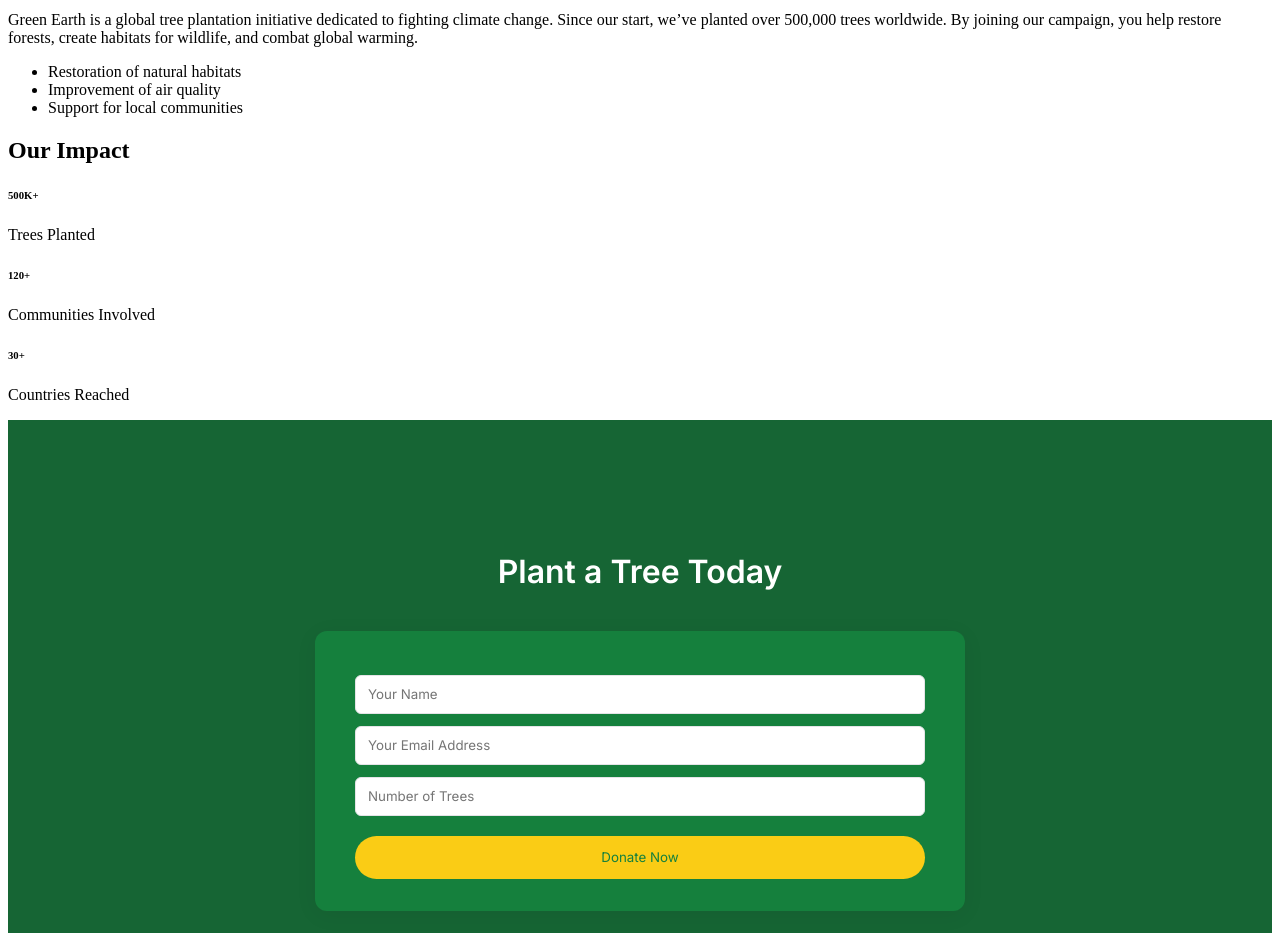
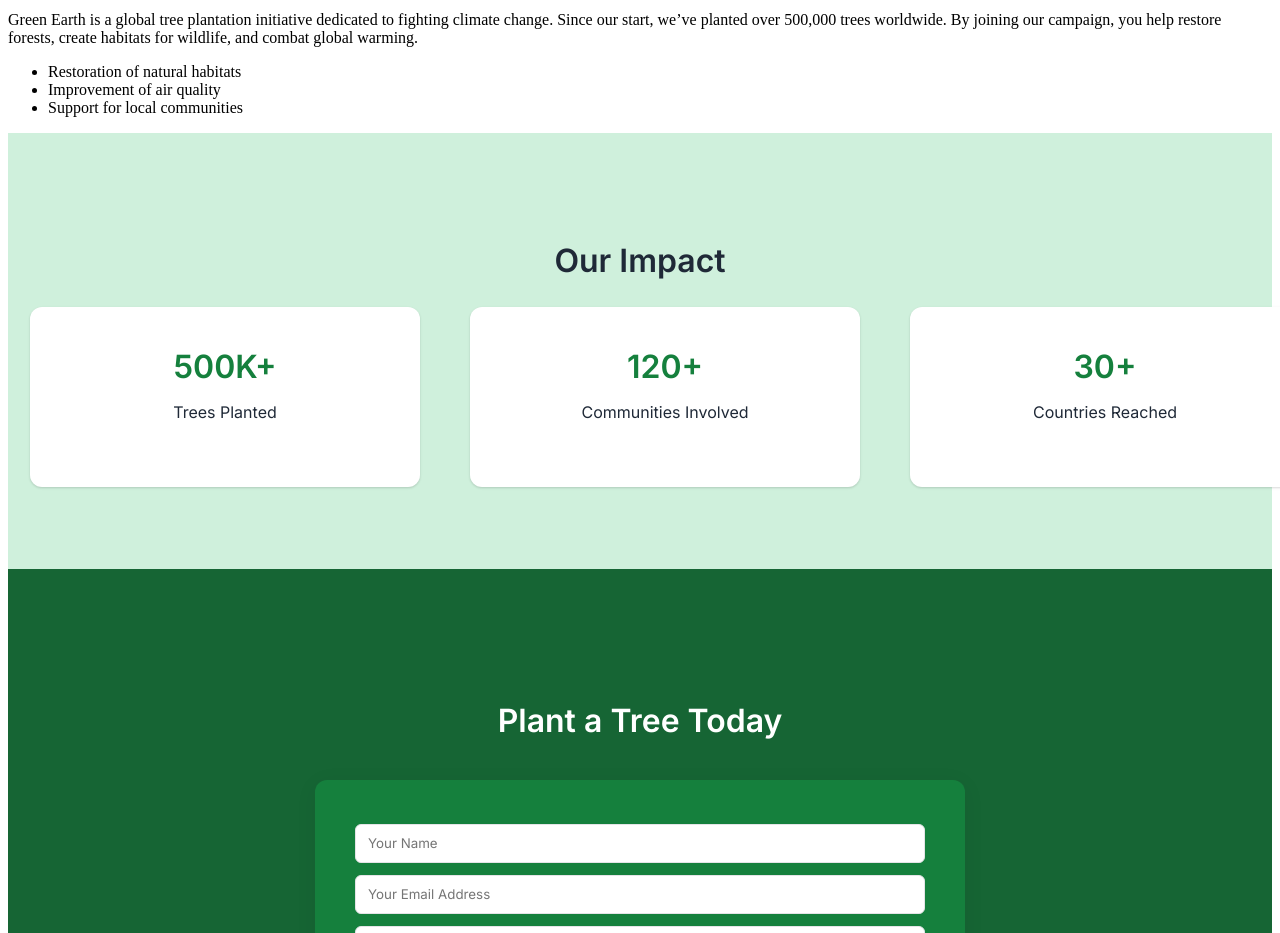
Before and after one commit to jishu-das2002/green-earth-assignment, a plain HTML site: page index.html in a window 1280 px wide. Shown: the part 1300-2233 px from the top of the page. Drawn offline with Linux system fonts and the light colour scheme; no server answers.

Commit message:
complete 100% our impact section

```diff
--- a/index.html
+++ b/index.html
@@ -91,20 +91,20 @@
         <!-- about section end -->
         <!-- our impact section start -->
 
-        <section>
-            <h1>Our Impact</h1>
-            <div>
-                <div>
-                    <h6>500K+</h6>
-                    <p>Trees Planted</p>
+        <section class="our-impact-section">
+            <h1 class="our-impact-section-title inter-font">Our Impact</h1>
+            <div class="reviews">
+                <div class="review">
+                    <h6 class="inter-font">500K+</h6>
+                    <p  class="inter-font">Trees Planted</p>
                 </div>
-                <div>
-                    <h6>120+</h6>
-                    <p>Communities Involved</p>
+                <div class="review">
+                    <h6 class="inter-font">120+</h6>
+                    <p class="inter-font">Communities Involved</p>
                 </div>
-                <div>
-                    <h6>30+</h6>
-                    <p>Countries Reached</p>
+                <div class="review">
+                    <h6 class="inter-font">30+</h6>
+                    <p class="inter-font">Countries Reached</p>
                 </div>
             </div>
         </section>
--- a/style.css
+++ b/style.css
@@ -183,6 +183,53 @@
     background: rgba(220, 252, 231, 1);
 }
 
+/* our impact section start */
+
+.our-impact-section{
+    width: 100%;
+    height: 436px;
+    background: rgba(207, 240, 220, 1);
+    display: flex;
+    flex-direction: column;
+    justify-content: center;
+    align-items: center;
+}
+
+.our-impact-section-title{
+    color: rgba(31, 41, 55, 1);
+    font-size: 32px;
+    font-weight: 600
+}
+
+.reviews{
+    display: flex;
+}
+
+.review{
+    width: 310px;
+    height: 100px;
+    border-radius: 12px;
+    box-shadow: 0px 1px 2px 0px rgba(0, 0, 0, 0.06),0px 1px 3px 0px rgba(0, 0, 0, 0.1);
+    background: rgba(255, 255, 255, 1);
+    padding: 40px;
+    margin-left: 50px;
+}
+
+.review h6{
+    color: rgba(21, 128, 61, 1);
+    font-size: 32px;
+    font-weight: 600;
+    margin: 0;
+    text-align: center;
+}
+
+.review p{
+    color: rgba(31, 41, 55, 1);
+    font-size: 16px;
+    font-weight: 400;
+    text-align: center;
+}
+/* our impact section end */
 /* Plant a Tree Today section start*/
 
 .Plant-a-Tree-Today{
```
